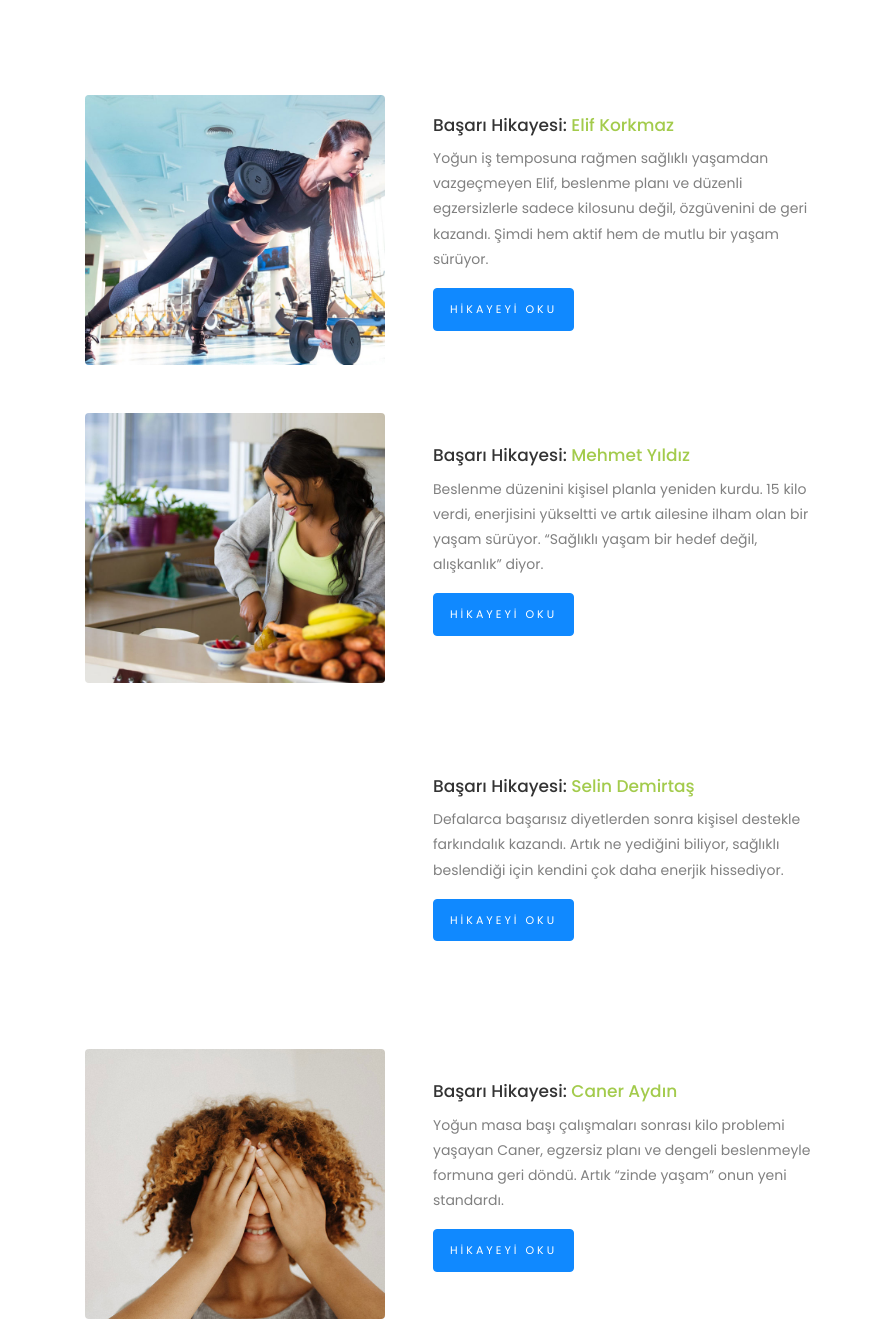
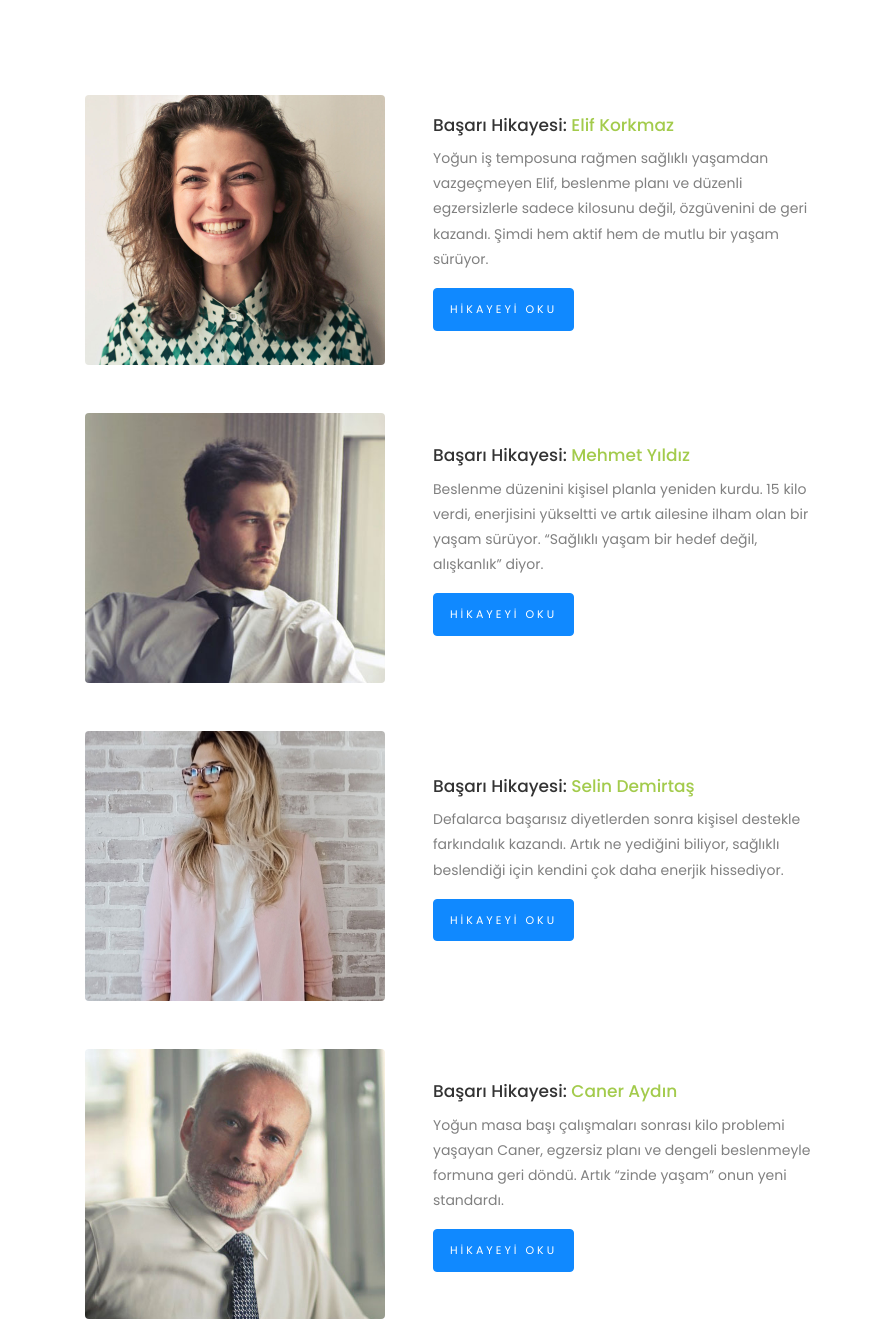
Before and after one commit to Gdenizzz/healthcoach-master, a plain HTML site: page success-stories.html in a window 1280 px wide. Shown: the part 534-1856 px from the top of the page, 0-873 px from the left. Drawn offline with Linux system fonts and the light colour scheme; some packages are replaced by stand-ins of ours; no server answers.

Commit message:
ekleme 5

```diff
--- a/success-stories.html
+++ b/success-stories.html
@@ -85,7 +85,7 @@
 
 
         <div class="story-wrap d-md-flex align-items-center mb-5">
-          <div class="img" style="background-image: url(images/image_1.jpg);"></div>
+          <div class="img" style="background-image: url(images/person-1.jpg);"></div>
           <div class="text pl-md-5">
             <h4>Başarı Hikayesi: <span>Elif Korkmaz</span></h4>
             <p>Yoğun iş temposuna rağmen sağlıklı yaşamdan vazgeçmeyen Elif, beslenme planı ve düzenli egzersizlerle sadece kilosunu değil, özgüvenini de geri kazandı. Şimdi hem aktif hem de mutlu bir yaşam sürüyor.</p>
@@ -96,7 +96,7 @@
 
 
         <div class="story-wrap d-md-flex align-items-center mb-5">
-          <div class="img" style="background-image: url(images/image_2.jpg);"></div>
+          <div class="img" style="background-image: url(images/person_4.jpg);"></div>
           <div class="text pl-md-5">
             <h4>Başarı Hikayesi: <span>Mehmet Yıldız</span></h4>
             <p>Beslenme düzenini kişisel planla yeniden kurdu. 15 kilo verdi, enerjisini yükseltti ve artık ailesine ilham olan bir yaşam sürüyor. “Sağlıklı yaşam bir hedef değil, alışkanlık” diyor.</p>
@@ -107,7 +107,7 @@
 
 
         <div class="story-wrap d-md-flex align-items-center mb-5">
-          <div class="img" style="background-image: url(images/image_3.jpg);"></div>
+          <div class="img" style="background-image: url(images/person-3.jpg);"></div>
           <div class="text pl-md-5">
             <h4>Başarı Hikayesi: <span>Selin Demirtaş</span></h4>
             <p>Defalarca başarısız diyetlerden sonra kişisel destekle farkındalık kazandı. Artık ne yediğini biliyor, sağlıklı beslendiği için kendini çok daha enerjik hissediyor.</p>
@@ -118,7 +118,7 @@
 
 
         <div class="story-wrap d-md-flex align-items-center mb-5">
-          <div class="img" style="background-image: url(images/image_4.jpg);"></div>
+          <div class="img" style="background-image: url(images/person_3.jpg);"></div>
           <div class="text pl-md-5">
             <h4>Başarı Hikayesi: <span>Caner Aydın</span></h4>
             <p>Yoğun masa başı çalışmaları sonrası kilo problemi yaşayan Caner, egzersiz planı ve dengeli beslenmeyle formuna geri döndü. Artık “zinde yaşam” onun yeni standardı.</p>
@@ -129,7 +129,7 @@
 
 
         <div class="story-wrap d-md-flex align-items-center mb-5">
-          <div class="img" style="background-image: url(images/image_5.jpg);"></div>
+          <div class="img" style="background-image: url(images/staff-11.jpesg);"></div>
           <div class="text pl-md-5">
             <h4>Başarı Hikayesi: <span>Zeynep Arslan</span></h4>
             <p>Doğum sonrası kilo vermekte zorlanan Zeynep, beslenme koçluğu desteğiyle sağlıklı bir tempoya kavuştu. Artık hem enerjik hem de kendine güvenen bir anne.</p>
```
